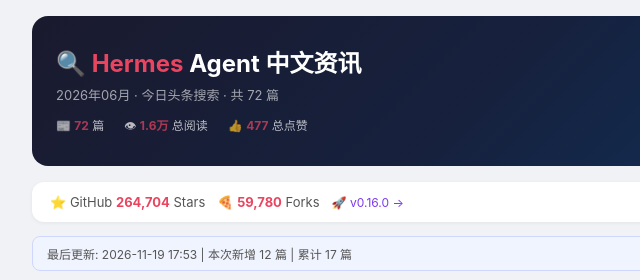
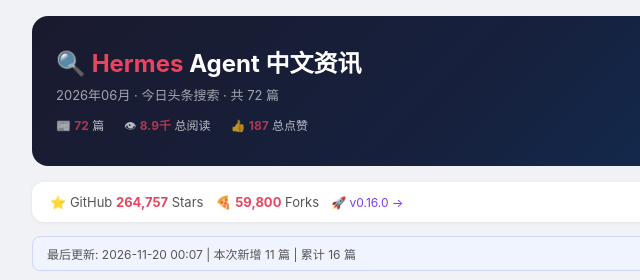
Before and after one commit to caesaryin2026/hermes-news, a plain HTML site: page hermes-news.html in a window 1280 px wide. Shown: the top 280 px of the page, 144-784 px from the left. Drawn offline with Linux system fonts and the light colour scheme.

Commit message:
🔄 News refresh 2026-11-20 00:07

```diff
--- a/hermes-news.html
+++ b/hermes-news.html
@@ -58,16 +58,16 @@ body{font-family:-apple-system,"PingFang SC","Microsoft YaHei",sans-serif;backgr
 <div class="hdr">
 <h1>&#128269; <span>Hermes</span> Agent 中文资讯</h1>
 <div class="sub">2026年06月 · 今日头条搜索 · 共 72 篇</div>
-<div class="s"><div>&#128240; <strong>72</strong> 篇</div><div>&#128065; <strong>1.6万</strong> 总阅读</div><div>&#128077; <strong>477</strong> 总点赞</div></div>
+<div class="s"><div>&#128240; <strong>72</strong> 篇</div><div>&#128065; <strong>8.9千</strong> 总阅读</div><div>&#128077; <strong>187</strong> 总点赞</div></div>
 </div>
 
 <div class="gh">
-<span class="g">&#11088; GitHub <strong>264,704</strong> Stars</span>
-<span class="g">&#127829; <strong>59,780</strong> Forks</span>
+<span class="g">&#11088; GitHub <strong>264,757</strong> Stars</span>
+<span class="g">&#127829; <strong>59,800</strong> Forks</span>
 <a href="https://github.com/NousResearch/hermes-agent/releases/tag/v2026.6.5" target="_blank">&#128640; v0.16.0 &rarr;</a>
 </div>
 
-<div class="refresh-info">最后更新: 2026-11-19 17:53 | 本次新增 12 篇 | 累计 17 篇</div>
+<div class="refresh-info">最后更新: 2026-11-20 00:07 | 本次新增 11 篇 | 累计 16 篇</div>
 
 <div class="tb">
 <span class="l">&#128204; 排序：</span>
```
Also changed, not shown: articles_cache.json (+1 -1 lines), index.html (+4 -4 lines).
